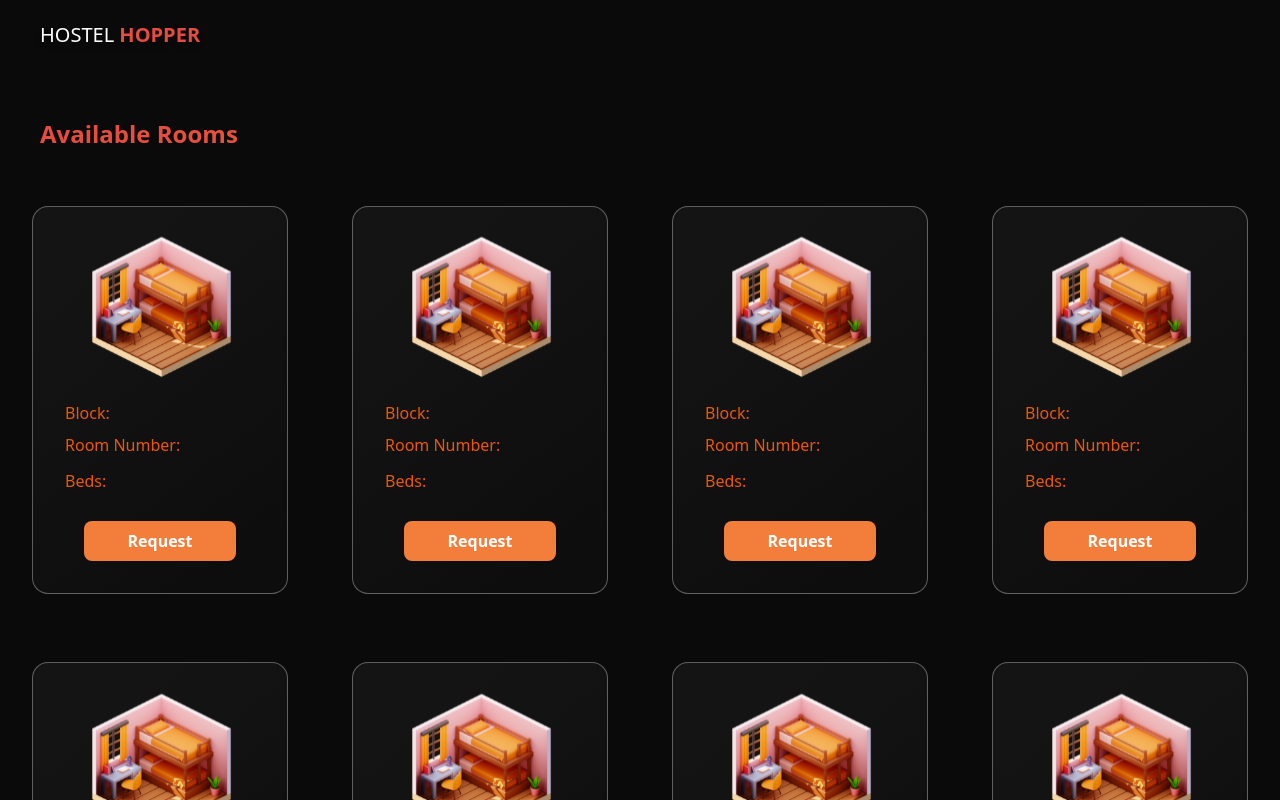
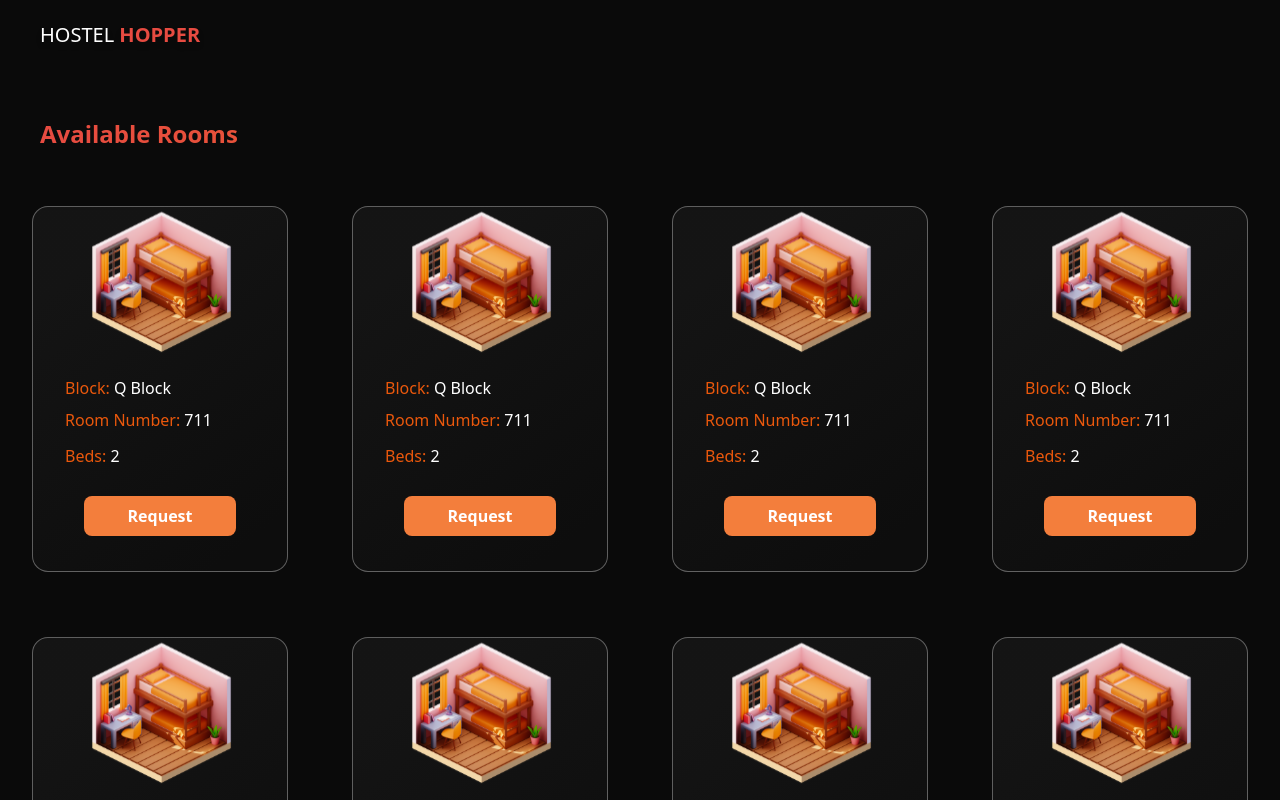
Before and after one commit to HeavyScam/VinHack-frontend, a React (Create React App) app: page /availablerooms in a window 1280 px wide. Shown: the top 800 px of the page. Built offline with nearby package versions, Linux system fonts and the light colour scheme.

Commit message:
feat: landing page basic

```diff
--- a/src/App.js
+++ b/src/App.js
@@ -1,9 +1,7 @@
 import './App.css';
 import React from 'react';
-import ReactDOM from 'react-dom/client';
 import './index.css';
 import { BrowserRouter as Router, Routes, Route } from 'react-router-dom'
-import Common from './pages/Common';
 import About from './pages/About';
 import Login from './pages/Login';
 import Profile from './pages/Profile';
@@ -11,12 +9,13 @@ import StudentReg from './pages/Register/StudentReg';
 import BlockForm from './pages/BlockChange/BlockForm';
 import AllRooms from './pages/AvailableRooms/AllRooms';
 import WardenHome from './pages/WardenHome/WardenHome';
+import Landing from './pages/Landing';
 
 function App() {
   return (
     <Router>
       <Routes>
-        <Route path="/" element={<Common />} />
+        <Route path="/" element={<Landing />} />
         <Route path="/about" element={<About />} />
         <Route path='/login' element={<Login />} />
         <Route path="/profile" element={<Profile />} />
--- a/src/components/RoomCard.jsx
+++ b/src/components/RoomCard.jsx
@@ -12,22 +12,28 @@ function RoomCard() {
     // }, [])
 
     return (
-        <div className="my-10 mx-8 roomcard" style={{width:"80%"}}>
+        <div className="my-10 mx-8 roomcard" style={{ width: "80%" }}>
             <div className="rounded overflow-hidden h-full">
-                <div style={{display:"flex",alignContent:"center", justifyContent:"center"}}>
-                <img src={sampleImg} style={{display:"flex",alignContent:"center", justifyContent:"center", marginTop:"10%"}}/>
+                <div style={{ display: "flex", alignContent: "center", justifyContent: "center" }}>
+                    <img src={sampleImg}
+                        alt='sample'
+                    />
                 </div>
                 <div className="px-6 py-4">
                     <div className="text-orange-600 mb-2 px-2">
-                        Block:
+                        Block: <span className="text-white"> Q Block</span>
                     </div>
-                    <p className="text-orange-600 mb-3 px-2">Room Number:</p>
-                    <p className="text-orange-600 mb-3 px-2">Beds:</p>
+                    <p className="text-orange-600 mb-3 px-2">Room Number:
+                        <span className="text-white"> 711</span>
+                    </p>
+                    <p className="text-orange-600 mb-3 px-2">Beds:
+                        <span className="text-white"> 2</span>
+                    </p>
                 </div>
-                <div style={{display:"flex",alignContent:"center", justifyContent:"center"}}>
-                <button className="bg-orange-600 text-white font-bold mx-5 mb-5 button px-5 py-2">
-                    Request
-                </button>
+                <div style={{ display: "flex", alignContent: "center", justifyContent: "center" }}>
+                    <button className="bg-orange-600 text-white font-bold mx-5 mb-5 button px-5 py-2">
+                        Request
+                    </button>
                 </div>
 
             </div>
--- a/src/index.css
+++ b/src/index.css
@@ -23,3 +23,21 @@ code {
   font-family: source-code-pro, Menlo, Monaco, Consolas, "Courier New",
     monospace;
 }
+
+::-webkit-scrollbar {
+  width: 0.7rem;
+  background: #121212;
+}
+
+/* Track */
+::-webkit-scrollbar-track {
+  background: black;
+  border-radius: 0.6rem;
+  z-index: -99;
+}
+
+/* Handle */
+::-webkit-scrollbar-thumb {
+  background: #f37e3c;
+  border-radius: 1rem;
+}
--- a/src/pages/Common.js
+++ /dev/null
@@ -1,9 +0,0 @@
-import React from 'react'
-
-function Home() {
-    return (
-        <div>Home</div>
-    )
-}
-
-export default Home
--- /dev/null
+++ b/src/pages/Landing.js
@@ -0,0 +1,33 @@
+import React from 'react'
+import landingimg from "../assets/landingimage.png"
+
+function Landing() {
+    return (
+        <>
+            <header className="sticky top-0 z-50 grid grid-cols-3 drop-shadow-md p-5 md:px-10">
+                <h2>
+                    <span className="text-white">HOSTEL </span><span className="text-white"> HOPPER</span>
+                </h2>
+            </header>
+
+            {/* Some text in the left and img on the right
+             */}
+            <section className="max-w-5xl mx-auto grid grid-cols-1 lg:grid-cols-2 gap-10 py-20 px-5">
+                <div className="flex flex-col justify-center">
+                    <h1 className="text-4xl font-extralight text-white">WANT TO CHANGE ROOMS?</h1>
+                    <h1 className="text-4xl font-bold text-orange-600">CHANGE YOUR ROOM IN 3 SIMPLE STEPS</h1>
+                </div>
+                <div className="flex justify-center">
+                    <img src=
+                        {landingimg}
+                        alt="hostel" />
+                </div>
+            </section>
+
+            <button className="bg-orange-600 text-white font-bold py-2 px-4 rounded-full mx-auto block">Get Started</button>
+
+        </>
+    )
+}
+
+export default Landing
```
Also changed, not shown: src/assets/landingimage.png (added).
